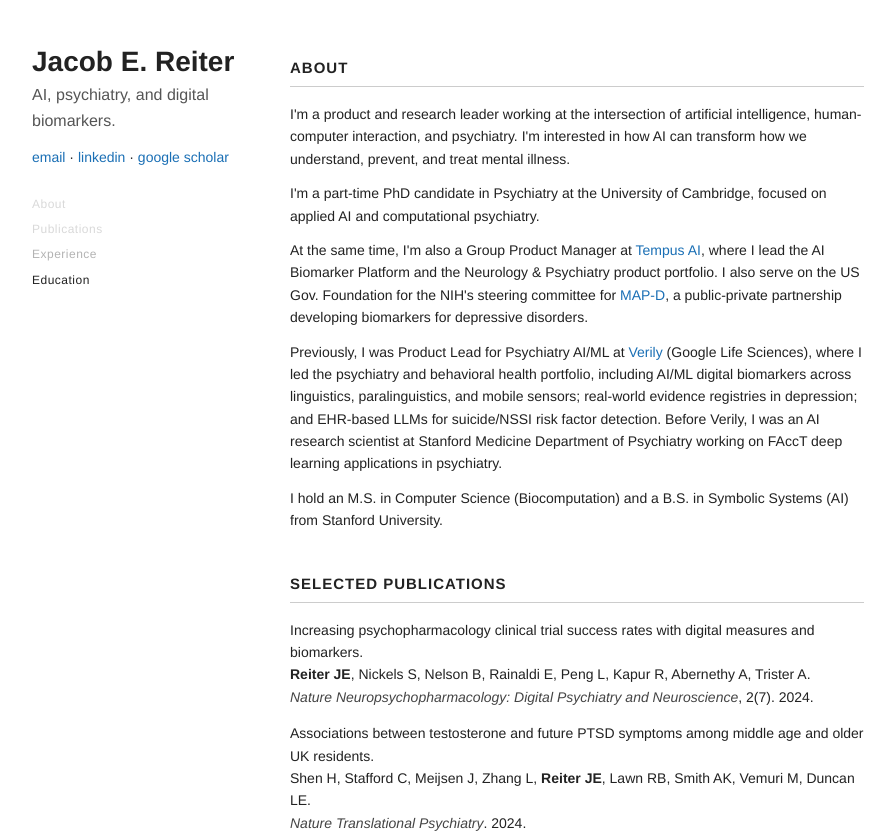
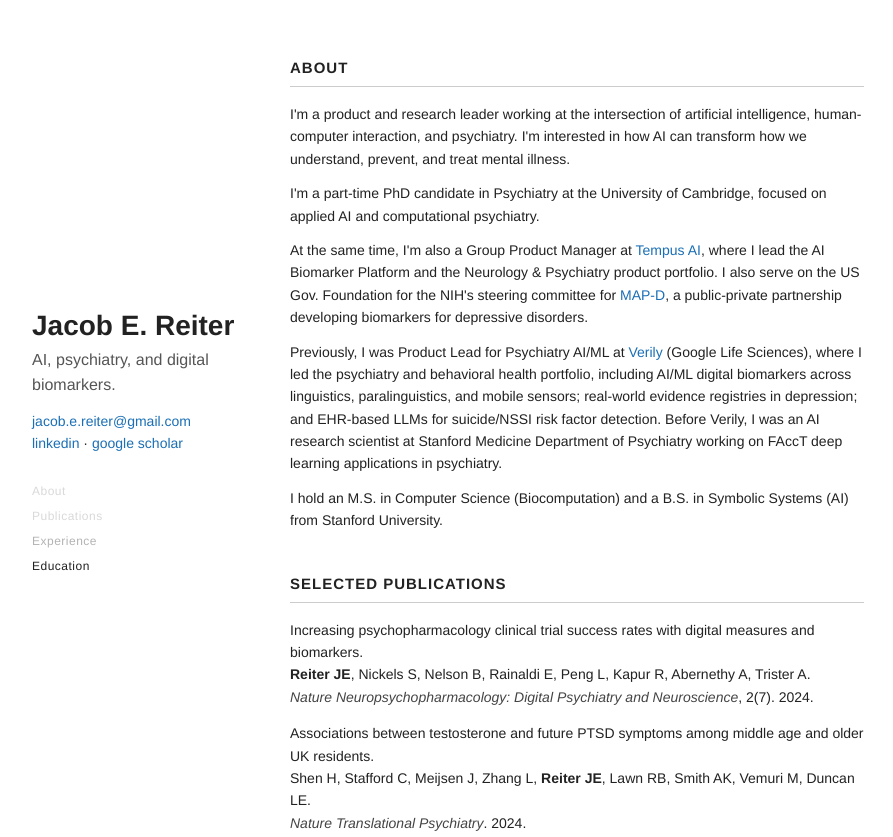
Before and after one commit to jacobereiter/jacob-reiter-cv, a plain HTML site: page index.html in a window 1280 px wide. Shown: the top 837 px of the page, without its empty margins (192-1085 px from the left). Drawn offline with Linux system fonts and the light colour scheme.

Commit message:
Show full email, split contact to two lines, vertically center sidebar
- Contact: jacob.e.reiter@gmail.com on first line, linkedin · google scholar on second
- Sidebar uses full viewport height with flexbox centering for nav alignment

Co-Authored-By: Claude Opus 4.6 <noreply@anthropic.com>

```diff
--- a/index.html
+++ b/index.html
@@ -29,10 +29,15 @@
 
         aside {
             position: sticky;
-            top: 44px;
+            top: 0;
             align-self: flex-start;
             width: 210px;
             flex-shrink: 0;
+            height: 100vh;
+            display: flex;
+            flex-direction: column;
+            justify-content: center;
+            padding: 44px 0;
         }
 
         aside h1 {
@@ -182,6 +187,8 @@
             aside {
                 position: static;
                 width: auto;
+                height: auto;
+                padding: 0;
             }
 
             aside nav {
@@ -203,7 +210,7 @@
     <h1>Jacob E. Reiter</h1>
     <p class="subtitle">AI, psychiatry, and digital biomarkers.</p>
     <p class="contact">
-        <a href="mailto:jacob.e.reiter@gmail.com">email</a> &middot;
+        <a href="mailto:jacob.e.reiter@gmail.com">jacob.e.reiter@gmail.com</a><br>
         <a href="https://www.linkedin.com/in/jacob-reiter/">linkedin</a> &middot;
         <a href="https://scholar.google.com/citations?user=LgEyyYsAAAAJ&hl=en&oi=ao">google scholar</a>
     </p>
```
